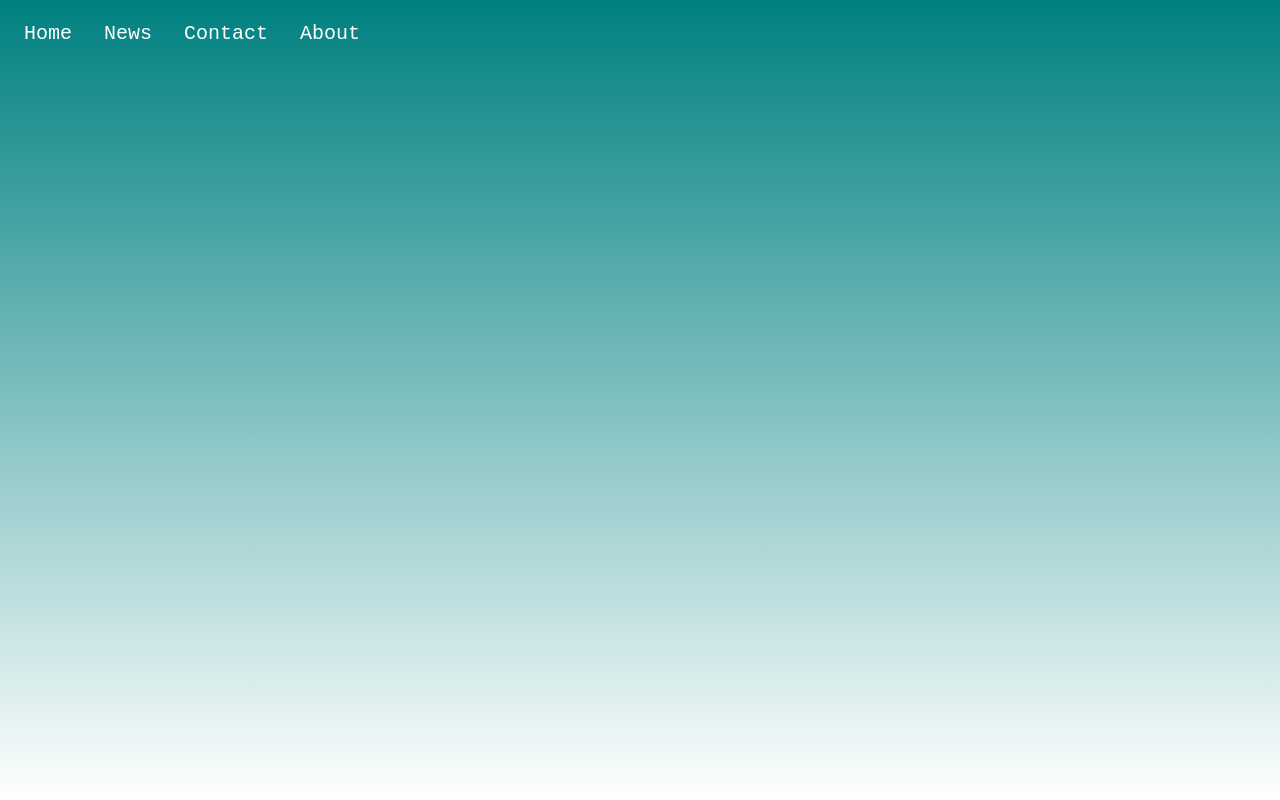
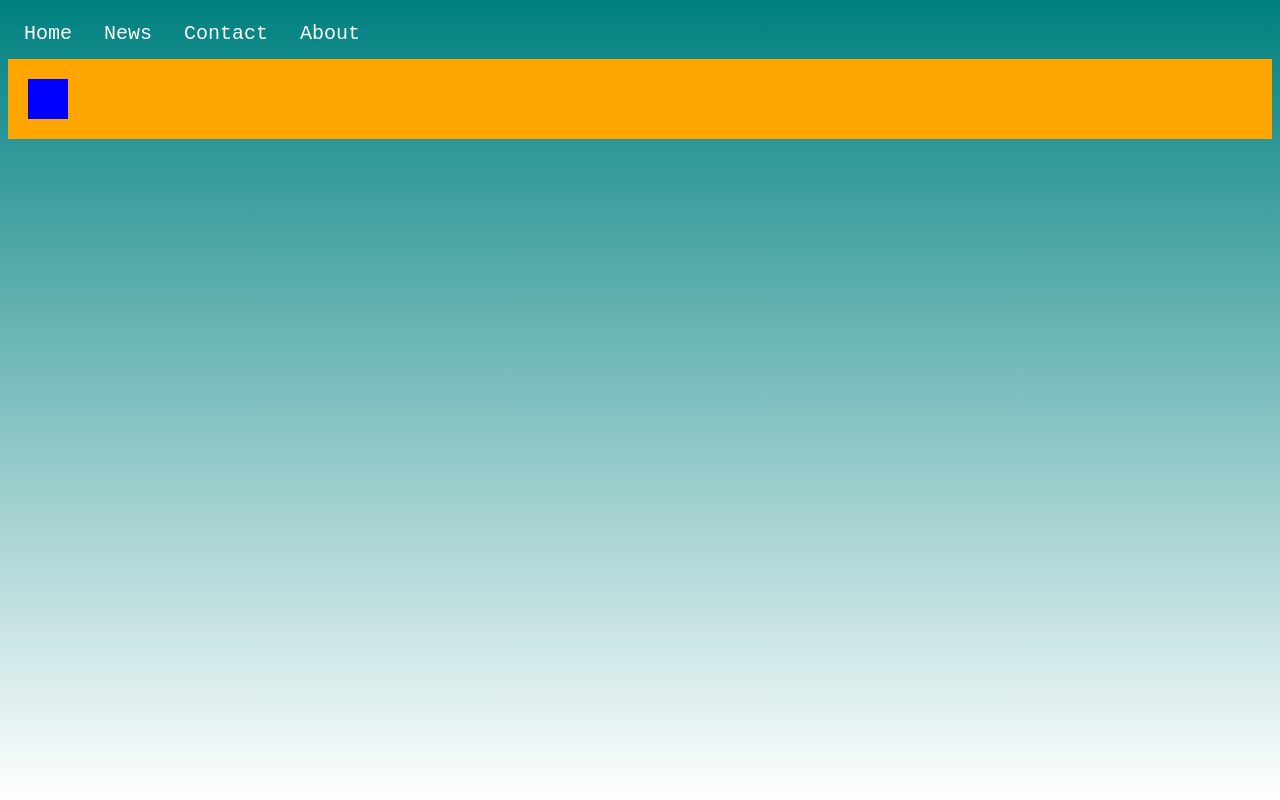
Before and after one commit to AsadK47/HeadlineHtml, a plain HTML site: page client/index.html in a window 1280 px wide. Drawn offline with Linux system fonts and the light colour scheme.

Commit message:
Adding cards

```diff
--- a/client/index.css
+++ b/client/index.css
@@ -31,3 +31,14 @@ li a {
 li a:hover {
   color: white;
 }
+
+.container {
+  display: flex;
+  background-color: orange;
+}
+
+.card {
+  margin: 20px;
+  padding: 20px;
+  background-color: blue;
+}
--- a/client/index.html
+++ b/client/index.html
@@ -3,16 +3,20 @@
 <head>
   <meta charset="UTF-8">
   <meta name="viewport" content="width=device-width, initial-scale=1.0">
+  <title>MyPage</title>
   <link rel="stylesheet" type="text/css" href="index.css">
-  <title>MyPage</title>
-  <script type="text/javascript" src="index.js"></script>
+  <script type="text/javascript" src="../index.js" defer></script>
 </head>
 <body>
+  <div>
     <ul>
       <li><a href="default.asp">Home</a></li>
       <li><a href="news.asp">News</a></li>
       <li><a href="contact.asp">Contact</a></li>
       <li><a href="about.asp">About</a></li>
     </ul>
+  </div>
+
+  <div class="container"></div>
 </body>
 </html>
--- a/index.js
+++ b/index.js
@@ -0,0 +1,13 @@
+function newElement(type, attrs={}) {
+  const element = document.createElement(type);
+  for (let attr in attrs) {
+    const value = attrs[attr];
+    if (attr == 'innerText') element.innerText = value;
+    else element.setAttribute(attr, value);
+  }
+  return element;
+}
+
+const container = document.querySelector('.container');
+const card = newElement('div', {class: 'card'});
+container.appendChild(card);
```
Lines whose indentation alone changed are shown as unchanged.
